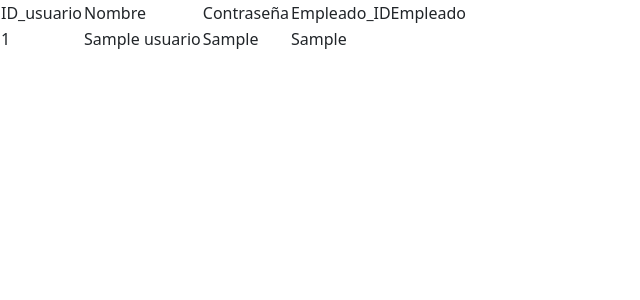
After one commit to wolfis21/System, a PHP site: template Views/V_verUsuarios.php in a window 1280 px wide. The commit adds this page. Shown: the top 300 px of the page, without its empty margins (0-640 px from the left). Run offline with PHP 8.4, Linux system fonts and the light colour scheme; the template is opened without the code that fills it: most values are stand-ins (such as "Sample title", 1, 10 or a date in 2020).

Commit message:
usuarios pruebas

```diff
--- /dev/null
+++ b/Views/V_verUsuarios.php
@@ -0,0 +1,36 @@
+<!DOCTYPE html>
+<html lang="en">
+<head>
+    <meta charset="UTF-8">
+    <meta http-equiv="X-UA-Compatible" content="IE=edge">
+    <meta name="viewport" content="width=device-width, initial-scale=1.0">
+    <title>Lista de Users</title>
+</head>
+<link rel="stylesheet" type="text/css" href="../Resources/css/bootstrap.css">
+<body>
+
+<table>
+    <thead>
+        <tr>
+            <td>ID_usuario</td>
+            <td>Nombre</td>
+            <td>Contraseña</td>
+            <td>Empleado_IDEmpleado</td>
+        </tr>
+    </thead>
+    <tbody>
+        <?php
+
+            foreach($usuario as $user){
+                echo "<tr>";
+                echo "<td>". $user['id_usuario']."</td>";
+                echo "<td>". $user['nombre']."</td>";
+                echo "<td>". $user['contraseña']."</td>";
+                echo "<td>". $user['Empleado_idEmpleado']."</td>";
+                echo "</tr>";
+            }
+        ?>
+    </tbody>
+</table>
+</body>
+</html>
--- a/index.php
+++ b/index.php
@@ -5,9 +5,11 @@
     <meta charset="UTF-8">
     <meta http-equiv="X-UA-Compatible" content="IE=edge">
     <meta name="viewport" content="width=device-width, initial-scale=1.0">
-    <title>Document</title>
+    <title>Index</title>
 </head>
 <body>
-
+    <?php
+    require('Controller/C_verUsuario.php');
+    ?>
 </body>
 </html>
```
Also changed, not shown: Controller/C_verUsuario.php (added, +10 -0 lines), Models/conexion.php (added, +26 -0 lines), Views/home.php (deleted, +0 -13 lines), Controller/control.php (deleted), Models/model.php (deleted).
